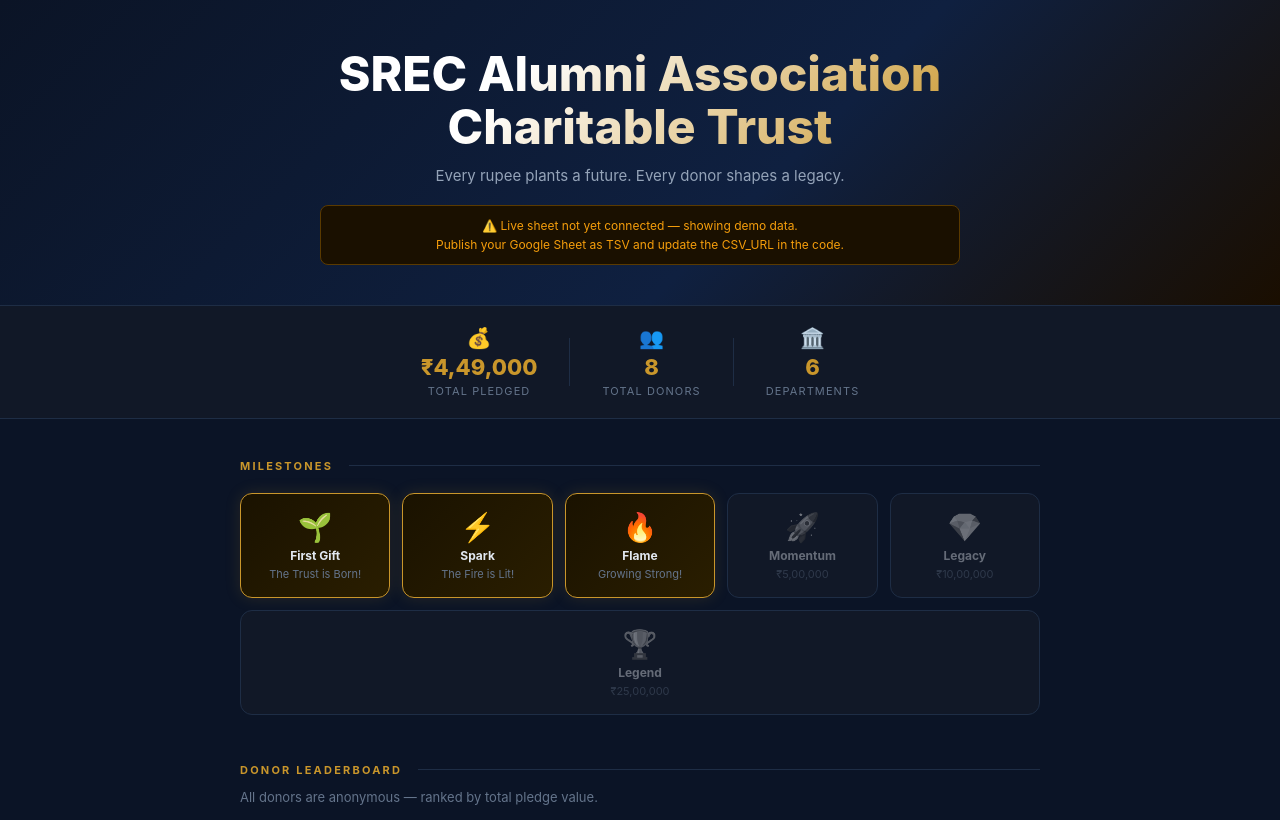
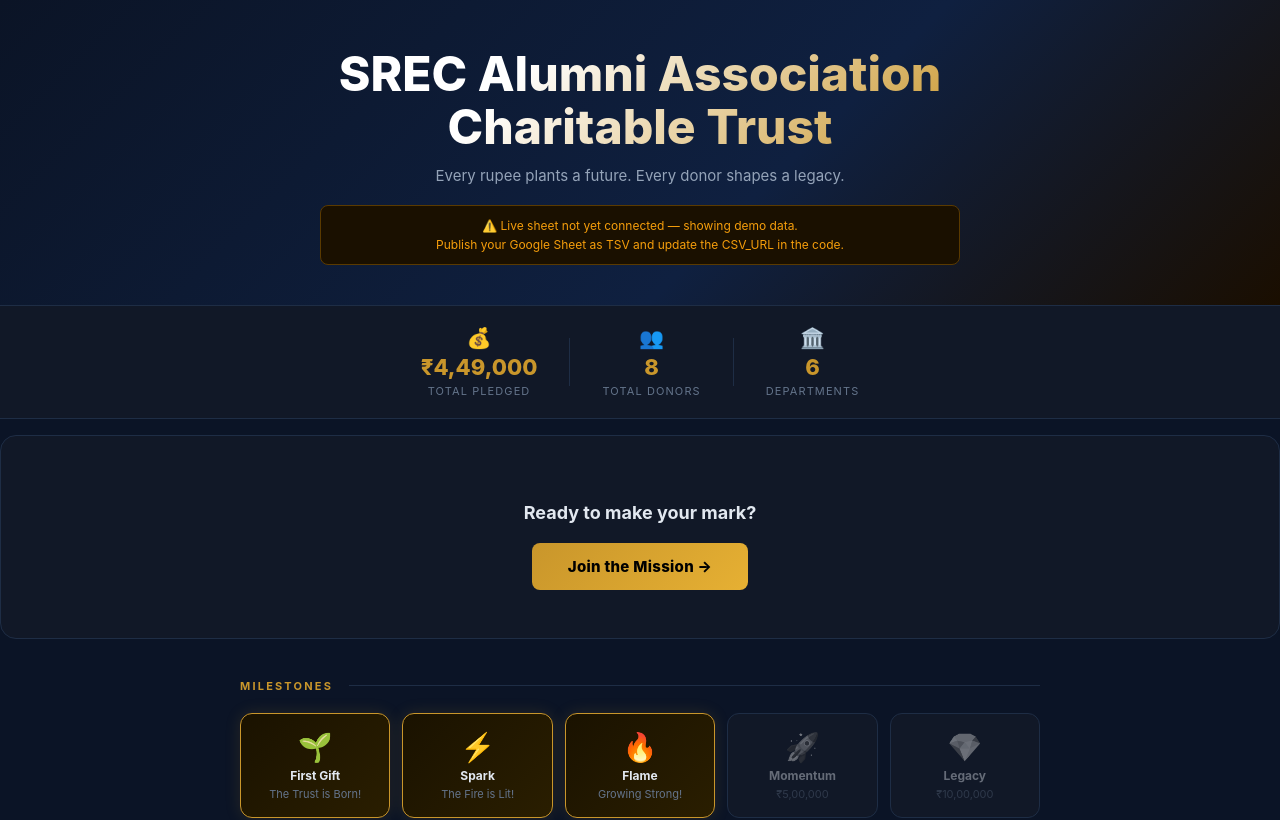
Before and after one commit to srecconnect-a11y/srec-aa-trust, a React (Create React App) app: page / in a window 1280 px wide. Shown: the top 820 px of the page. Built offline with nearby package versions, Linux system fonts and the light colour scheme; no server answers.

Commit message:
Changed Font

```diff
--- a/src/App.js
+++ b/src/App.js
@@ -159,6 +159,18 @@ export default function App() {
         <div style={styles.tickerDivider} />
         <Stat icon="🏛️" label="Departments"     value={totalDepts} />
       </section>
+        {/* ── CTA ── */}
+        <section style={styles.cta}>
+          <p style={styles.ctaText}>Ready to make your mark?</p>
+          <a
+            href="https://forms.gle/EzPV9QR5soqMAAMJ8"
+            target="_blank"
+            rel="noreferrer"
+            style={styles.ctaBtn}
+          >
+            Join the Mission →
+          </a>
+        </section>
 
       <main style={styles.main}>
 
```
